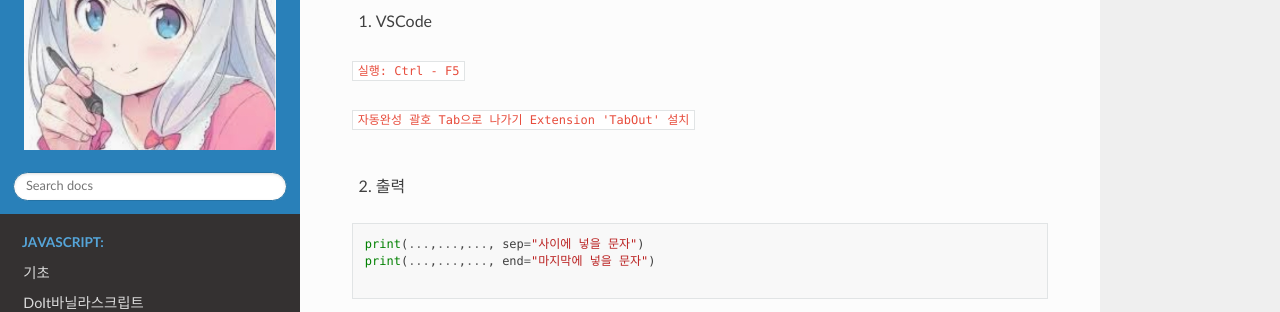
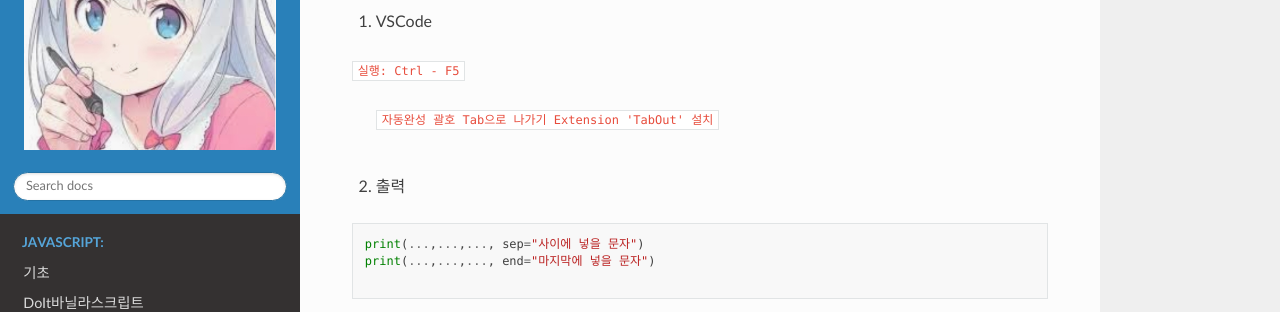
Before and after one commit to lisney/RTD, a Sphinx documentation site: the page built from docs/source/python/basic.md, in a window 1280 px wide. Shown: the part 150-462 px from the top of the page. Built offline with Sphinx 7.4.7 and the Read the Docs theme 2.0.0, drawn with Linux system fonts in a browser that asks for light colours; pages that are not in the unit, such as notebooks, are missing from menus.

```diff
--- a/docs/source/python/basic.md
+++ b/docs/source/python/basic.md
@@ -5,7 +5,7 @@ Basic
 
 `실행: Ctrl - F5`
 
-`자동완성 괄호 Tab으로 나가기 Extension 'TabOut' 설치`
+> `자동완성 괄호 Tab으로 나가기 Extension 'TabOut' 설치`
 
 <br>
 
```
